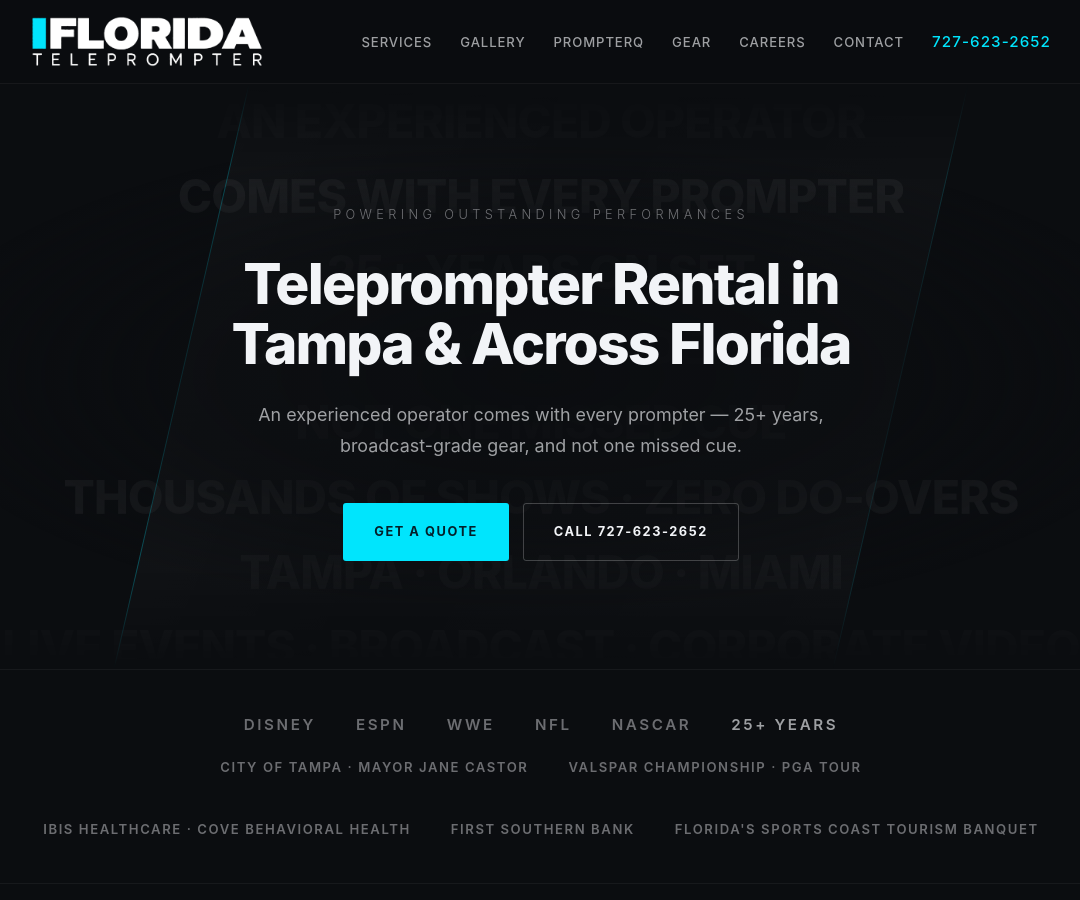
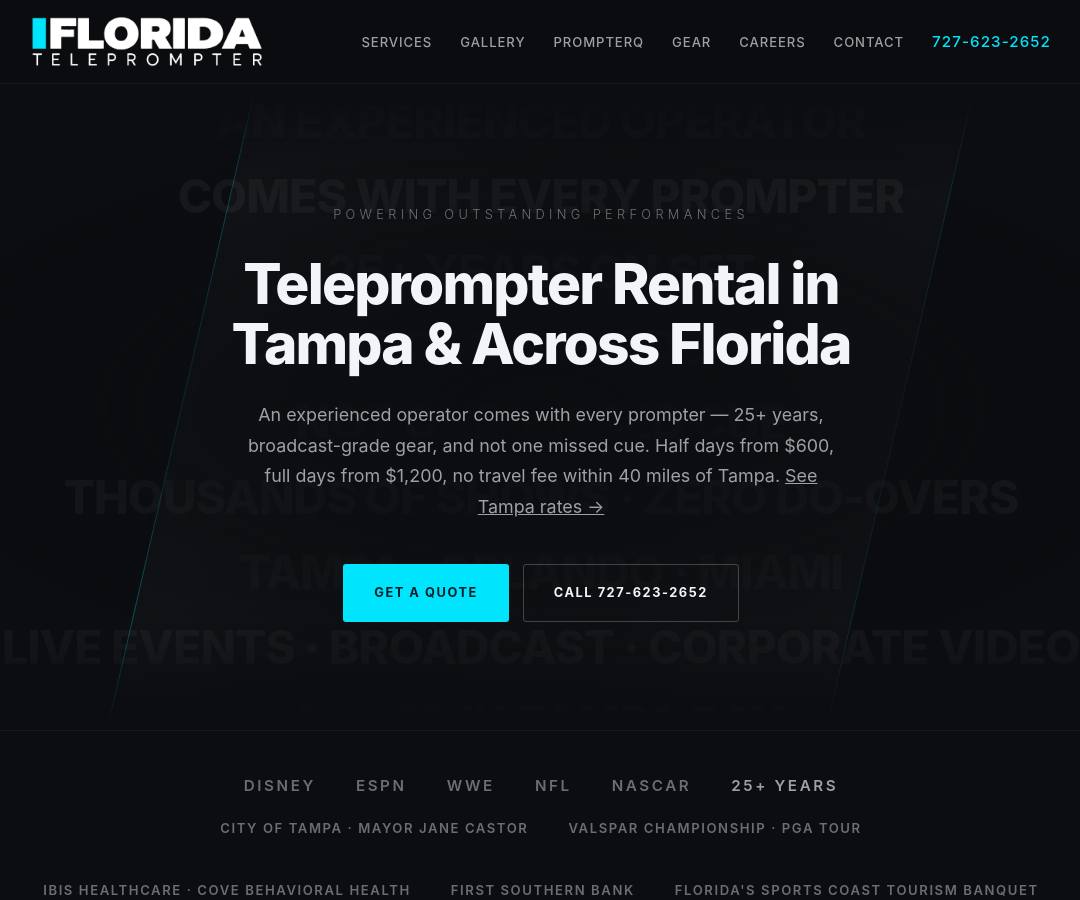
Before and after one commit to jasproj/floridateleprompter, a Jekyll site: the page index.html, which Jekyll copies as it is, in a window 1280 px wide and 900 px high. Shown: the whole window, without its empty margins (99-1179 px from the left). Built offline with Jekyll 4.4.1, drawn with Linux system fonts in a browser that asks for light colours.

Commit message:
Homepage title/meta: lead with price and same-day quote for Tampa CTR; link hero to Tampa rates (#30)
Claude-Session: https://claude.ai/code/session_01SW4oYwAA8ZEcmkVZYUBX96

Co-authored-by: Jason Dudney <jason@floridateleprompter.com>
Co-authored-by: Claude Fable 5.1 <noreply@anthropic.com>

```diff
--- a/index.html
+++ b/index.html
@@ -3,8 +3,8 @@
 <head>
     <meta charset="UTF-8">
     <meta name="viewport" content="width=device-width, initial-scale=1.0">
-    <title>Teleprompter Rental Tampa FL | Operator Included | 25+ Years</title>
-    <meta name="description" content="Teleprompter rental in Tampa, FL — pro operator included, not just gear drop-off. 25+ years, broadcast-grade kit, same-day quotes. Call 727-623-2652.">
+    <title>Teleprompter Rental Tampa FL | Operator Included From $600 | Same-Day Quote</title>
+    <meta name="description" content="Tampa teleprompter rental with a pro operator: $600–$800 half day, $1,200–$1,500 full day, presidential glass for podiums. 25+ years, no travel fee within 40 miles, same-day quote. Call 727-623-2652.">
 
     <link rel="canonical" href="https://floridateleprompter.com/">
 
@@ -25,8 +25,8 @@
     <meta name="theme-color" content="#0B0D10">
 
     <!-- Open Graph -->
-    <meta property="og:title" content="Teleprompter Rental Tampa FL | Operator Included | 25+ Years">
-    <meta property="og:description" content="Teleprompter rental in Tampa, FL — pro operator included, not just gear drop-off. 25+ years, broadcast-grade kit, same-day quotes.">
+    <meta property="og:title" content="Teleprompter Rental Tampa FL | Operator Included From $600">
+    <meta property="og:description" content="Tampa teleprompter rental with operator: $600–$800 half day, $1,200–$1,500 full day, presidential glass. 25+ years, same-day quote.">
     <meta property="og:type" content="website">
     <meta property="og:url" content="https://floridateleprompter.com/">
     <meta property="og:image" content="https://floridateleprompter.com/og-image.jpg">
@@ -571,7 +571,7 @@
         <div class="wrap">
             <p class="hero-tagline">Powering Outstanding Performances</p>
             <h1>Teleprompter Rental in Tampa &amp; Across Florida</h1>
-            <p class="hero-vp">An experienced operator comes with every prompter — 25+ years, broadcast-grade gear, and not one missed cue.</p>
+            <p class="hero-vp">An experienced operator comes with every prompter — 25+ years, broadcast-grade gear, and not one missed cue. Half days from $600, full days from $1,200, no travel fee within 40 miles of Tampa. <a href="/teleprompter-rental-tampa.html" style="color:inherit;text-decoration:underline;">See Tampa rates &rarr;</a></p>
             <div class="hero-ctas">
                 <a href="#contact" class="btn btn-primary">Get a Quote</a>
                 <a href="tel:727-623-2652" class="btn btn-secondary">Call 727-623-2652</a>
```
